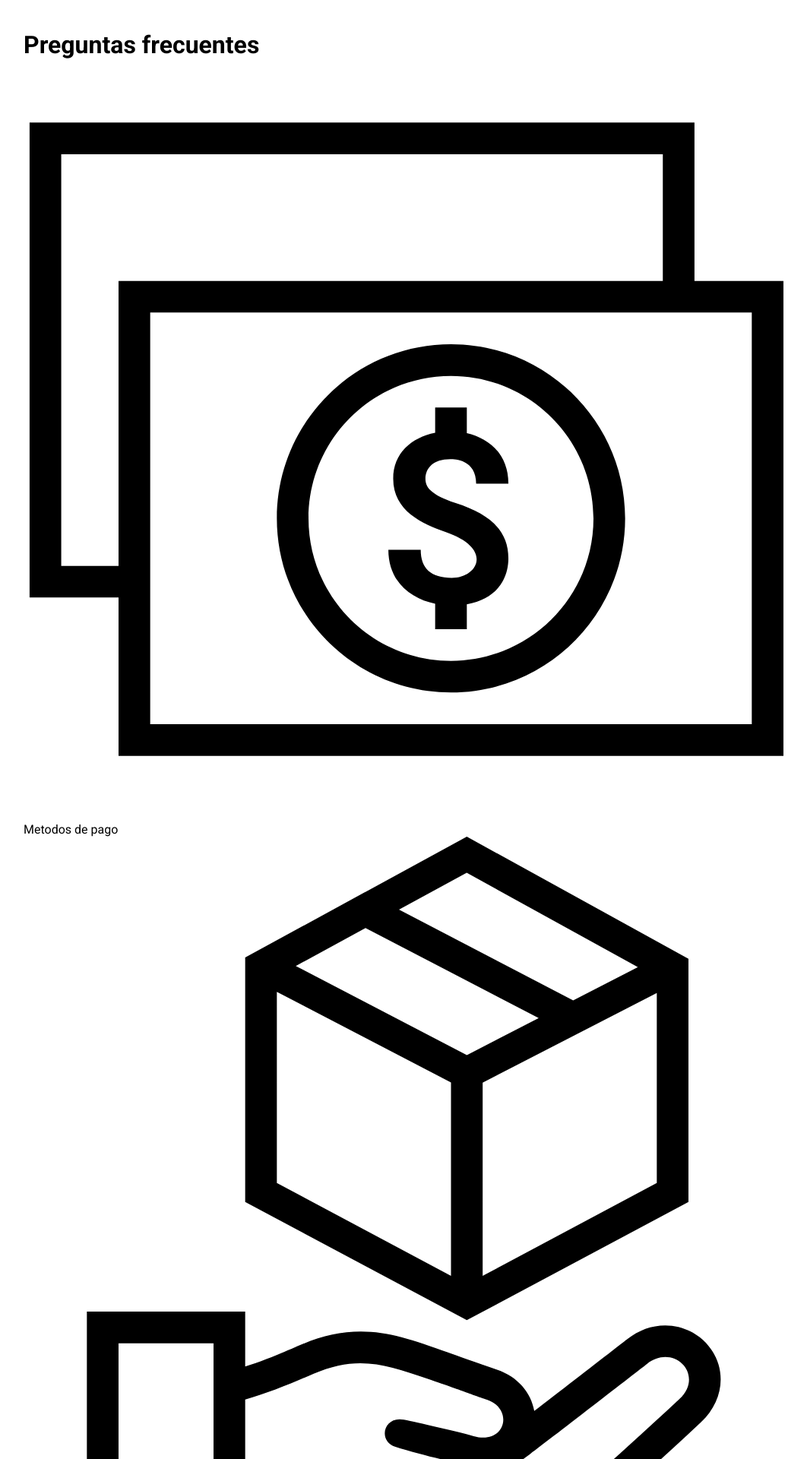
After one commit to victorapf/Carty, a Flask app: page /FQAs in a window 1280 px wide. The commit adds this page. Shown: the top 1920 px of the page at 76% size, without its empty margins (109-1171 px from the left). Run offline with Flask 3, Linux system fonts and the light colour scheme.

Commit message:
Add files via upload

```diff
--- a/backend/app.py
+++ b/backend/app.py
@@ -4,9 +4,16 @@
 app = Flask(__name__)
 CORS(app)
 
+
+
 @app.route('/')
 def index():
     return render_template('index.html')
 
+@app.route('/FQAs')
+def FQAs():
+    return render_template('FQAs.html')
+
+
 if __name__ == '__main__':
     app.run(debug=True)
--- /dev/null
+++ b/backend/static/styles/stylesfqas.css
@@ -0,0 +1,23 @@
+:root {
+    --primario: #e23939;
+    --gris-claro: #B8B8B8;
+    --sombra: 0 0 13px 0 rgba(185,185,185; .25);
+}
+
+*{
+    box-sizing: border-box;
+    margin: 0;
+    padding: 0;
+}
+ body {
+    background: f8fafb;
+    font-family: 'Roboto', sans-serif;
+
+ }
+
+ main{
+
+    max-width: 1000px;
+    width: 90%;
+    margin: 40px auto ;
+ }
--- /dev/null
+++ b/backend/templates/FQAs.html
@@ -0,0 +1,35 @@
+<!DOCTYPE html>
+<html lang="en">
+ <head>
+    <meta charset="UTF-8">
+    <meta name="viewport" content="width=deivce-width, initial-scale=1.0">
+    <link rel="preconnect" href="https://fonts.googleapis.com">
+    <link rel="preconnect" href="https://fonts.gstatic.com" crossorigin>
+    <link href="https://fonts.googleapis.com/css2?family=Poppins:ital,wght@0,400;1,100&family=Roboto:wght@400;700&display=swap" rel="stylesheet">
+    <link rel="stylesheet" href="/backend/static/styles/stylesfqas.css">
+ </head>
+ <body>
+<main>
+    <h1 class="tituloFQA">Preguntas frecuentes</h1>
+    <div class="categorias" id="categorias" >
+        <div class="categoria"data-categoria="metodos-pago">
+            <svg viewbox="0 0 24 24" xmlns="http://www.w3.org/2000/svg" fill-rule="evenodd" clip-rule="evenodd"><path d="M21.19 7h2.81v15h-21v-5h-2.81v-15h21v5zm1.81 1h-19v13h19v-13zm-9.5 1c3.036 0 5.5 2.464 5.5 5.5s-2.464 5.5-5.5 5.5-5.5-2.464-5.5-5.5 2.464-5.5 5.5-5.5zm0 1c2.484 0 4.5 2.016 4.5 4.5s-2.016 4.5-4.5 4.5-4.5-2.016-4.5-4.5 2.016-4.5 4.5-4.5zm.5 8h-1v-.804c-.767-.16-1.478-.689-1.478-1.704h1.022c0 .591.326.886.978.886.817 0 1.327-.915-.167-1.439-.768-.27-1.68-.676-1.68-1.693 0-.796.573-1.297 1.325-1.448v-.798h1v.806c.704.161 1.313.673 1.313 1.598h-1.018c0-.788-.727-.776-.815-.776-.55 0-.787.291-.787.622 0 .247.134.497.957.768 1.056.344 1.663.845 1.663 1.746 0 .651-.376 1.288-1.313 1.448v.788zm6.19-11v-4h-19v13h1.81v-9h17.19z"/></svg>
+            <p>Metodos de pago</p>
+        </div>
+        <div class="categoria"data-categoria="Entregas">
+            <svg viewbox="0 0 24 24" xmlns="http://www.w3.org/2000/svg" fill-rule="evenodd" clip-rule="evenodd"><path d="M7 24h-5v-9h5v1.735c.638-.198 1.322-.495 1.765-.689.642-.28 1.259-.417 1.887-.417 1.214 0 2.205.499 4.303 1.205.64.214 1.076.716 1.175 1.306 1.124-.863 2.92-2.257 2.937-2.27.357-.284.773-.434 1.2-.434.952 0 1.751.763 1.751 1.708 0 .49-.219.977-.627 1.356-1.378 1.28-2.445 2.233-3.387 3.074-.56.501-1.066.952-1.548 1.393-.749.687-1.518 1.006-2.421 1.006-.405 0-.832-.065-1.308-.2-2.773-.783-4.484-1.036-5.727-1.105v1.332zm-1-8h-3v7h3v-7zm1 5.664c2.092.118 4.405.696 5.999 1.147.817.231 1.761.354 2.782-.581 1.279-1.172 2.722-2.413 4.929-4.463.824-.765-.178-1.783-1.022-1.113 0 0-2.961 2.299-3.689 2.843-.379.285-.695.519-1.148.519-.107 0-.223-.013-.349-.042-.655-.151-1.883-.425-2.755-.701-.575-.183-.371-.993.268-.858.447.093 1.594.35 2.201.52 1.017.281 1.276-.867.422-1.152-.562-.19-.537-.198-1.889-.665-1.301-.451-2.214-.753-3.585-.156-.639.278-1.432.616-2.164.814v3.888zm3.79-19.913l3.21-1.751 7 3.86v7.677l-7 3.735-7-3.735v-7.719l3.784-2.064.002-.005.004.002zm2.71 6.015l-5.5-2.864v6.035l5.5 2.935v-6.106zm1 .001v6.105l5.5-2.935v-6l-5.5 2.83zm1.77-2.035l-5.47-2.848-2.202 1.202 5.404 2.813 2.268-1.167zm-4.412-3.425l5.501 2.864 2.042-1.051-5.404-2.979-2.139 1.166z"/></svg>
+            <p>Entregas</p>
+        </div>
+        <div class="categoria"data-categoria="seguridad">
+            <svg viewbox="0 0 24 24" xmlns="http://www.w3.org/2000/svg" fill-rule="evenodd" clip-rule="evenodd"><path d="M12 0c-3.371 2.866-5.484 3-9 3v11.535c0 4.603 3.203 5.804 9 9.465 5.797-3.661 9-4.862 9-9.465v-11.535c-3.516 0-5.629-.134-9-3zm0 1.292c2.942 2.31 5.12 2.655 8 2.701v10.542c0 3.891-2.638 4.943-8 8.284-5.375-3.35-8-4.414-8-8.284v-10.542c2.88-.046 5.058-.391 8-2.701zm5 7.739l-5.992 6.623-3.672-3.931.701-.683 3.008 3.184 5.227-5.878.728.685z"/></svg>
+            <p> seguridad</p>
+        </div>
+        <div class="categoria"data-categoria="cuenta">
+            <svg viewbox="0 0 24 24" xmlns="http://www.w3.org/2000/svg" fill-rule="evenodd" clip-rule="evenodd"><path d="M9.484 15.696l-.711-.696-2.552 2.607-1.539-1.452-.698.709 2.25 2.136 3.25-3.304zm0-5l-.711-.696-2.552 2.607-1.539-1.452-.698.709 2.25 2.136 3.25-3.304zm0-5l-.711-.696-2.552 2.607-1.539-1.452-.698.709 2.25 2.136 3.25-3.304zm10.516 11.304h-8v1h8v-1zm0-5h-8v1h8v-1zm0-5h-8v1h8v-1zm4-5h-24v20h24v-20zm-1 19h-22v-18h22v18z"/></svg>
+            <p>cuenta</p>
+        </div>
+    </div>
+</main>
+ </body>
+
+</html>
```
Also changed, not shown: backend/static/styles/styles.css (+2 -9 lines), backend/templates/index.html (+5 -2 lines), backend/static/img/cuenta.svg (added), backend/static/img/entrega.svg (added), backend/static/img/letra.ico (added), backend/static/img/logo.png (added), backend/static/img/pagos.svg (added), backend/static/img/seguridad.svg (added).
